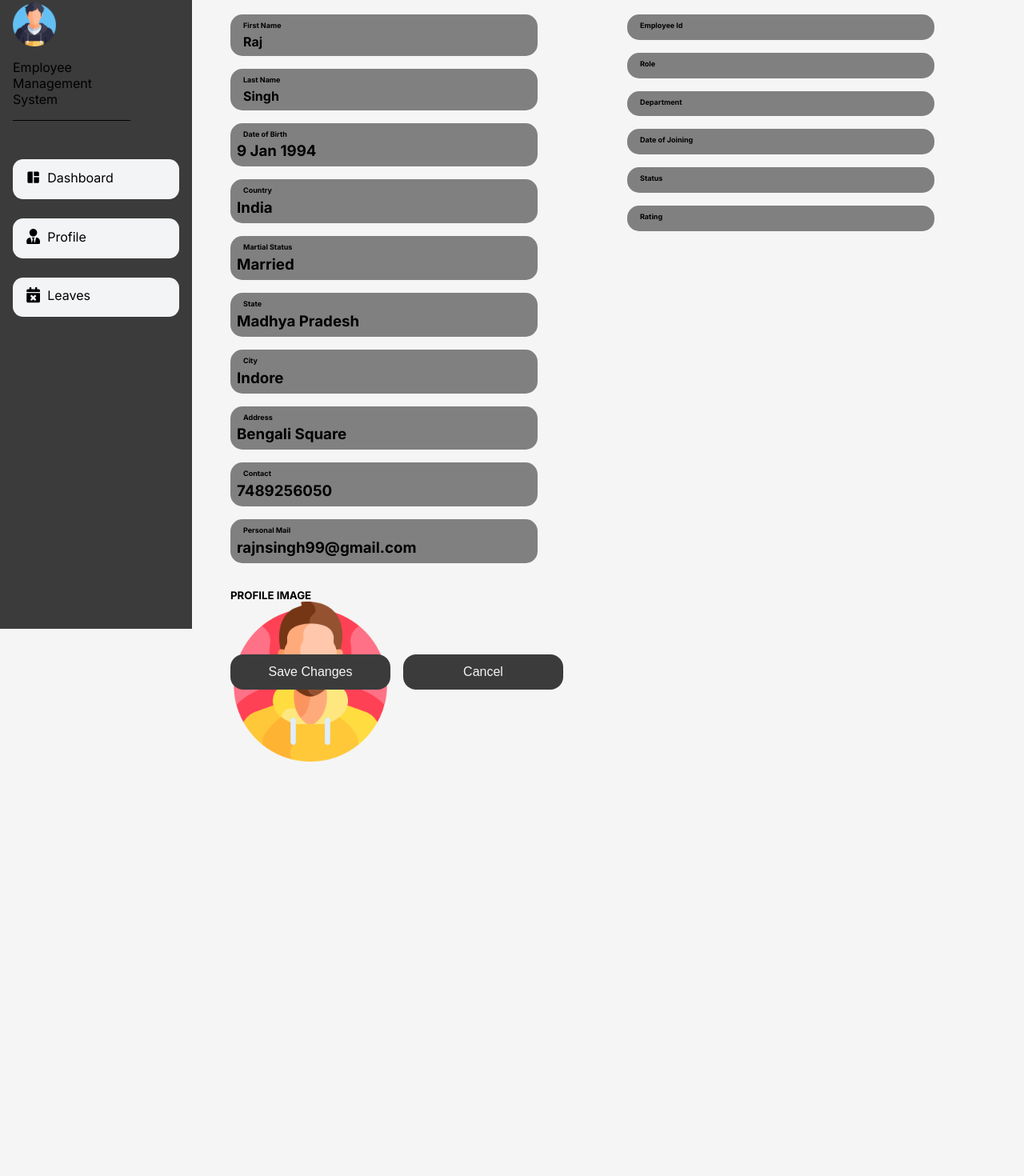
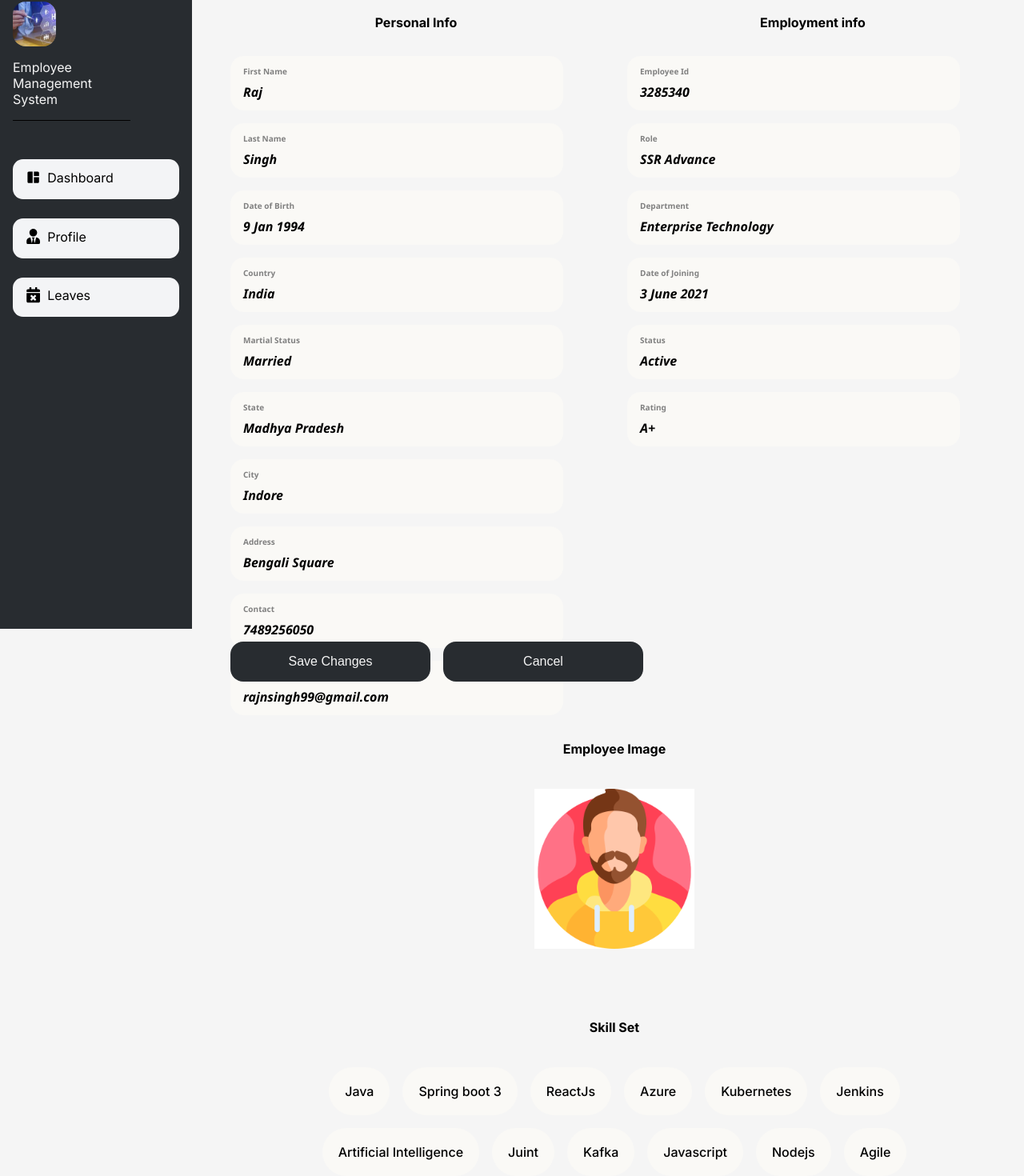
Before and after one commit to rajnsingh99/ems-nextjs, a Next.js app: page /profile in a window 1280 px wide. Shown: the part 14-1484 px from the top of the page at 80% size. Before the commit the page ends 970 px from the top, so only its background shows below. Built offline with nearby package versions, Linux system fonts and the light colour scheme.

Commit message:
CC-11 Employee Profile

```diff
--- a/app/components/SideBar.js
+++ b/app/components/SideBar.js
@@ -11,7 +11,7 @@ export default function SideBar() {
         <aside className="sidebar">
           <div className="sidebar-top">
             <Image
-              src="/boy.png"
+              src="/images.jpeg"
               width={80}
               height={80}
               className="sidebar-logo"
--- a/app/components/Table.js
+++ b/app/components/Table.js
@@ -1,7 +1,6 @@
 import { MOCK_DATA } from "./MockData";
 
 export default function Table() {
-
   return (
     <table>
       <tbody>
@@ -11,16 +10,15 @@ export default function Table() {
           <th>last_name</th>
           <th>gender</th>
         </tr>
-                {MOCK_DATA.map(User =>
+        {MOCK_DATA.map((User) => (
           <tr key={User.id}>
             <td>{User.id}</td>
             <td>{User.first_name}</td>
             <td>{User.last_name}</td>
             <td>{User.gender}</td>
           </tr>
-                )}
+        ))}
       </tbody>
     </table>
   );
-
 }
--- a/app/globals.css
+++ b/app/globals.css
@@ -1,4 +1,4 @@
-@import url('https://fonts.googleapis.com/css?family=Inconsolata');
+@import url("https://fonts.googleapis.com/css?family=Inconsolata");
 
 * {
   margin: 0;
@@ -42,7 +42,7 @@ body {
   width: 15rem;
   height: 100%;
   padding: 1rem;
-  background-color: #3b3b3b;
+  background-color: #282c30;
   transition: all 0.3 linear;
 }
 
@@ -65,6 +65,7 @@ body {
 }
 
 .sidebar-top-title {
+  color: whitesmoke;
   margin-right: 3rem;
 }
 
@@ -72,7 +73,7 @@ body {
   display: flex;
   flex-direction: column;
   list-style: none;
-  gap: .5rem;
+  gap: 0.5rem;
   margin-top: 3rem;
 }
 
@@ -94,7 +95,7 @@ body {
 }
 
 .sidebar-icon-title {
-  margin-left: .5rem;
+  margin-left: 0.5rem;
 }
 
 .pc-wrapper {
--- /dev/null
+++ b/app/leaves/leaves.css
@@ -0,0 +1,74 @@
+* {
+  padding: 0;
+  box-sizing: border-box;
+}
+
+body {
+  background-color: #282c30;
+}
+
+.base-container {
+  width: 100%;
+  height: 100%;
+  padding: 2rem;
+  border-radius: 1.5rem;
+  background-color: white;
+}
+
+.leaves-employee-container {
+  border: 1px solid grey;
+  padding: 1.5rem;
+  border-radius: 8px;
+  box-shadow: 2px 2px 1px grey;
+}
+
+.leaves-employee-info-section {
+  display: flex;
+  gap: 1.5rem;
+  padding-bottom: 1rem;
+}
+
+.leaves-employee-info-sub-section {
+  display: flex;
+  flex-direction: column;
+  flex-wrap: wrap;
+  gap: 0.7rem;
+  justify-content: center;
+}
+
+.leaves-employee-info-sub-section-contanct-list {
+  flex-wrap: wrap;
+  display: flex;
+  justify-content: center;
+  gap: 1rem;
+}
+
+.leaves-employee-info-sub-section-contanct-list li {
+  display: flex;
+  gap: 5px;
+  align-items: center;
+  border: 1px solid grey;
+  border-radius: 1rem;
+  padding-left: 0.7rem;
+  padding-right: 0.7rem;
+  padding-top: 4px;
+  padding-bottom: 4px;
+}
+
+.leaves-employee-info-leave-section {
+  display: flex;
+  flex-direction: column;
+  gap: 1rem;
+}
+
+.leaves-employee-info-leave-section ul {
+  flex-wrap: wrap;
+  display: flex;
+  list-style: none;
+  gap: 1rem;
+}
+
+.leaves-employee-info-leave-section ul li {
+  display: flex;
+  gap: 5px;
+}
--- a/app/profile/page.js
+++ b/app/profile/page.js
@@ -2,8 +2,7 @@
 
 import BaseLayout from "../components/BaseLayout";
 import Image from "next/image";
-import { EMP_INFO_PLACEHOLDERS } from "../utility/ProfileUtils.js";
-import { EMP_INFO_MOCK } from "../utility/MockData.js";
+import { EMP_INFO_MOCK, EMP_SKILL_SET } from "../utility/MockData.js";
 
 export default function Profile() {
   return (
@@ -11,6 +10,7 @@ export default function Profile() {
       <form className="profile-form">
         <div className="profile-form-container">
           <section className="profile-form-section">
+            <h3>Personal Info</h3>
             <div className="profile-form-section-info">
               <h6>First Name</h6>
               <h4>{EMP_INFO_MOCK[0].first_name}</h4>
@@ -21,65 +21,67 @@ export default function Profile() {
             </div>
             <div className="profile-form-section-info">
               <h6>Date of Birth</h6>
-              <h3>{EMP_INFO_MOCK[0].dob}</h3>
+              <h4>{EMP_INFO_MOCK[0].dob}</h4>
             </div>
             <div className="profile-form-section-info">
               <h6>Country</h6>
-              <h3>{EMP_INFO_MOCK[0].country}</h3>
+              <h4>{EMP_INFO_MOCK[0].country}</h4>
             </div>
             <div className="profile-form-section-info">
               <h6>Martial Status</h6>
-              <h3>{EMP_INFO_MOCK[0].maritalStatus}</h3>
+              <h4>{EMP_INFO_MOCK[0].maritalStatus}</h4>
             </div>
             <div className="profile-form-section-info">
               <h6>State</h6>
-              <h3>{EMP_INFO_MOCK[0].state}</h3>
+              <h4>{EMP_INFO_MOCK[0].state}</h4>
             </div>
             <div className="profile-form-section-info">
               <h6>City</h6>
-              <h3>{EMP_INFO_MOCK[0].city}</h3>
+              <h4>{EMP_INFO_MOCK[0].city}</h4>
             </div>
             <div className="profile-form-section-info">
               <h6>Address</h6>
-              <h3>{EMP_INFO_MOCK[0].address}</h3>
+              <h4>{EMP_INFO_MOCK[0].address}</h4>
             </div>
             <div className="profile-form-section-info">
               <h6>Contact</h6>
-              <h3>{EMP_INFO_MOCK[0].phoneNo}</h3>
+              <h4>{EMP_INFO_MOCK[0].phoneNo}</h4>
             </div>
             <div className="profile-form-section-info">
               <h6>Personal Mail</h6>
-              <h3>{EMP_INFO_MOCK[0].pemail}</h3>
+              <h4>{EMP_INFO_MOCK[0].pemail}</h4>
             </div>
           </section>
           <section className="profile-form-section">
+            <h3>Employment info</h3>
             <div className="profile-form-section-info">
               <h6>Employee Id</h6>
-              <h3>{EMP_INFO_MOCK[0].empId}</h3>
+              <h4>{EMP_INFO_MOCK[0].empId}</h4>
             </div>
             <div className="profile-form-section-info">
               <h6>Role</h6>
-              <h3>{EMP_INFO_MOCK[0].role}</h3>
+              <h4>{EMP_INFO_MOCK[0].role}</h4>
             </div>
             <div className="profile-form-section-info">
               <h6>Department</h6>
-              <h3>{EMP_INFO_MOCK[0].department}</h3>
+              <h4>{EMP_INFO_MOCK[0].department}</h4>
             </div>
             <div className="profile-form-section-info">
               <h6>Date of Joining</h6>
-              <h3>{EMP_INFO_MOCK[0].doj}</h3>
+              <h4>{EMP_INFO_MOCK[0].doj}</h4>
             </div>
             <div className="profile-form-section-info">
               <h6>Status</h6>
-              <h3>{EMP_INFO_MOCK[0].status}</h3>
+              <h4>{EMP_INFO_MOCK[0].status}</h4>
             </div>
             <div className="profile-form-section-info">
               <h6>Rating</h6>
-              <h3>{EMP_INFO_MOCK[0].raiting}</h3>
+              <h4>{EMP_INFO_MOCK[0].raiting}</h4>
             </div>
           </section>
-          <section className="profile-form-section">
-            <h5>PROFILE IMAGE</h5>
+          <section className="profile-form-section-pi">
+            <div className="profile-form-userImageContainer">
+              <h4>Employee Image</h4>
               <Image
                 src="/man.png"
                 width={200}
@@ -87,6 +89,15 @@ export default function Profile() {
                 alt="Profile Image"
                 className="profile-userimage"
               />
+            </div>
+            <div className="profile-form-techStackContainer">
+              <h4>Skill Set</h4>
+              <ul className="profile-form-techStackList">
+                {EMP_SKILL_SET.map((stack, index) => {
+                  return <li key={index}>{stack}</li>;
+                })}
+              </ul>
+            </div>
           </section>
         </div>
         <section className="profile-form-action">
--- a/app/profile/profile.css
+++ b/app/profile/profile.css
@@ -14,7 +14,7 @@ body {
   display: flex;
   margin-left: 1rem;
   margin-right: 2rem;
-    margin-top: 1rem;
+  padding-top: 2rem;
   flex-direction: column;
 }
 
@@ -32,15 +32,16 @@ body {
 }
 
 .profile-form-action button {
-    width: 200px;
+  width: 250px;
   border: none;
-    padding: .8rem;
-    font-size: 1rem;
+  padding-top: 1rem;
+  padding-bottom: 1rem;
+  font-size: medium;
   margin-bottom: 2rem;
   border-radius: 1rem;
   color: whitesmoke;
   text-decoration: solid;
-    background-color: #3b3b3b;
+  background-color: #282c30;
 }
 
 .profile-form-section {
@@ -50,6 +51,12 @@ body {
   list-style: none;
 }
 
+.profile-form-section h3 {
+  font-size: medium;
+  text-align: center;
+  padding-bottom: 1rem;
+}
+
 .profile-image-section h5 {
   text-align: center;
 }
@@ -57,20 +64,80 @@ body {
 .profile-form-section div {
   display: flex;
   flex-direction: column;
-  gap: .3rem;
+  gap: 0.5rem;
   margin-top: 1rem;
-  margin-right: 5rem;
-  padding: .5rem;
-  border-radius: 15px;
-  background-color: grey;
+  margin-right: 3rem;
+  padding: 0.5rem;
+  padding-top: 0.75rem;
+  padding-bottom: 0.75rem;
+  border-radius: 17px;
+  background-color: #faf9f6;
 }
 
 .profile-form-section-info h6 {
-    font-size: xx-small;
-    padding-left: .5rem;
+  font-family: "Segoe UI", Tahoma, Geneva, Verdana, sans-serif;
+  font-size: x-small;
+  font-weight: 600;
+  color: grey;
+  padding-left: 0.5rem;
 }
 
 .profile-form-section-info h4 {
   font-size: medium;
-    padding-left: .5rem;
+  color: black;
+  font-weight: 700;
+  font-family: "Segoe UI", Tahoma, Geneva, Verdana, sans-serif;
+  font-style: italic;
+  padding-left: 0.5rem;
 }
+
+.profile-form-section-pi {
+  display: flex;
+  flex-direction: column;
+  flex-basis: 350px;
+  flex-grow: 2;
+  gap: 2.5rem;
+}
+
+.profile-userimage {
+  background-color: white;
+}
+
+.profile-form-userImageContainer {
+  display: flex;
+  flex-direction: column;
+  align-items: center;
+  gap: 2.5rem;
+  padding-bottom: 3rem;
+}
+
+.profile-form-userImageContainer h4 {
+  text-align: center;
+}
+
+.profile-form-techStackContainer {
+  min-height: max-content;
+}
+
+.profile-form-techStackContainer h4 {
+  text-align: center;
+}
+
+.profile-form-techStackList {
+  flex-wrap: wrap;
+  display: flex;
+  justify-content: center;
+  padding: 2rem;
+  overflow: hidden;
+}
+
+.profile-form-techStackList li {
+  padding: 1.25rem;
+  width: fit-content;
+  border-radius: 50px;
+  overflow: hidden;
+  margin: 0.5rem;
+  font-size: medium;
+  font-weight: 500;
+  background-color: #faf9f6;
+}
--- a/app/utility/MockData.js
+++ b/app/utility/MockData.js
@@ -10,5 +10,28 @@ export const EMP_INFO_MOCK = [
     address: "Bengali Square",
     phoneNo: "7489256050",
     pemail: "rajnsingh99@gmail.com",
+    empId: 3285340,
+    role: "SSR Advance",
+    department: "Enterprise Technology",
+    doj: "3 June 2021",
+    status: "Active",
+    raiting: "A+",
   },
 ];
+
+export const EMP_SKILL_SET = [
+  "Java",
+  "Spring boot 3",
+  "ReactJs",
+  "Azure",
+  "Kubernetes",
+  "Jenkins",
+  "Artificial Intelligence",
+  "Juint",
+  "Kafka",
+  "Javascript",
+  "Nodejs",
+  "Agile",
+  "Software Architect",
+  "Marketing",
+];
```
Also changed, not shown: app/leaves/layout.js (added, +13 -0 lines), app/leaves/page.js (added, +50 -0 lines). Lines whose indentation alone changed are shown as unchanged.
